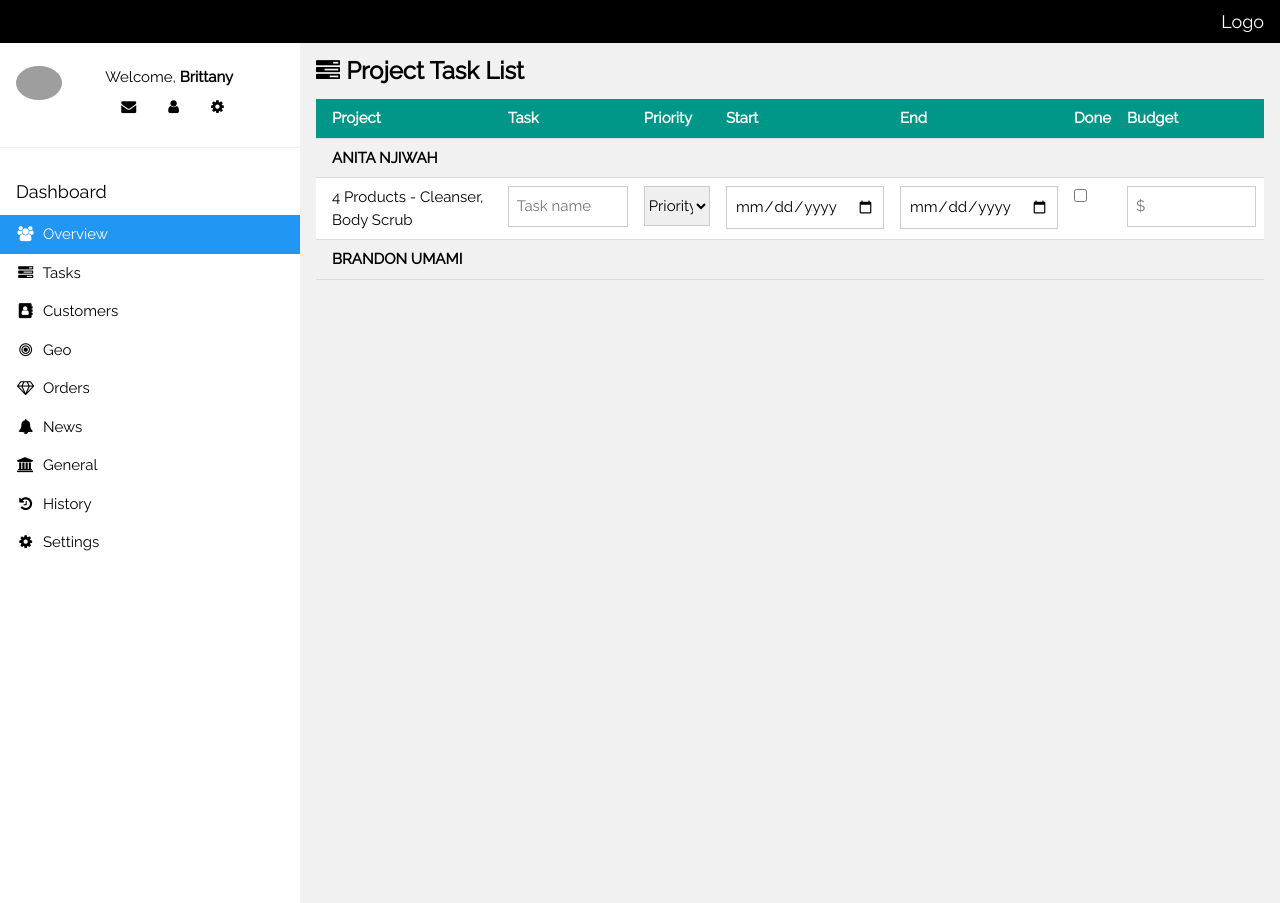
After one commit to bianca-amoako/ShyneBeauty, a Flask app: template templates/tasks.html in a window 1280 px wide. The commit adds this page. Run offline with Flask 3, Linux system fonts and the light colour scheme; the template is opened without the code that fills it, so the values that code supplies are empty; grey boxes are pictures that could not be loaded.

Commit message:
WIP for html

```diff
--- /dev/null
+++ b/templates/tasks.html
@@ -0,0 +1,128 @@
+<!DOCTYPE html>
+<html>
+<head>
+<title>Project Tasks</title>
+<meta charset="UTF-8">
+<meta name="viewport" content="width=device-width, initial-scale=1">
+<link rel="stylesheet" href="https://www.w3schools.com/w3css/5/w3.css">
+<link rel="stylesheet" href="https://fonts.googleapis.com/css?family=Raleway">
+<link rel="stylesheet" href="https://cdnjs.cloudflare.com/ajax/libs/font-awesome/4.7.0/css/font-awesome.min.css">
+
+<style>
+html,body,h1,h2,h3,h4,h5 {font-family: "Raleway", sans-serif}
+</style>
+</head>
+
+<body class="w3-light-grey">
+    <!-- TOP BAR -->
+<div class="w3-bar w3-top w3-black w3-large" style="z-index:4">
+    <button class="w3-bar-item w3-button w3-hide-large w3-hover-none w3-hover-text-light-grey" onclick="w3_open();"><i class="fa fa-bars"></i>  Menu</button>
+    <span class="w3-bar-item w3-right">Logo</span>
+</div>
+    <!-- SIDE MENU -->
+<nav class="w3-sidebar w3-collapse w3-white w3-animate-left" style="z-index:3;width:300px;" id="mySidebar"><br>
+    <div class="w3-container w3-row">
+        <div class="w3-col s4">
+            <img src="/w3images/avatar2.png" class="w3-circle w3-margin-right" style="width:46px">
+        </div>
+        <div class="w3-col s8 w3-bar">
+            <span>Welcome, <strong>Brittany</strong></span><br>
+            <a href="#" class="w3-bar-item w3-button"><i class="fa fa-envelope"></i></a>
+            <a href="#" class="w3-bar-item w3-button"><i class="fa fa-user"></i></a>
+            <a href="#" class="w3-bar-item w3-button"><i class="fa fa-cog"></i></a>
+        </div>
+    </div>
+    <hr>
+        <div class="w3-container">
+            <h5>Dashboard</h5>
+        </div>
+        <div class="w3-bar-block">
+            <a href="#" class="w3-bar-item w3-button w3-padding-16 w3-hide-large w3-dark-grey w3-hover-black" onclick="w3_close()" title="close menu"><i class="fa fa-remove fa-fw"></i>  Close Menu</a>
+            <a href="#" class="w3-bar-item w3-button w3-padding w3-blue"><i class="fa fa-users fa-fw"></i>  Overview</a>
+
+            <a href="tasks.html" class="w3-bar-item w3-button w3-padding"><i class="fa fa-tasks fa-fw"></i>  Tasks</a>
+            <a href="customers.html" class="w3-bar-item w3-button w3-padding"><i class="fa fa-address-book fa-fw"></i>  Customers</a>
+
+            <a href="#" class="w3-bar-item w3-button w3-padding"><i class="fa fa-bullseye fa-fw"></i>  Geo</a>
+            <a href="#" class="w3-bar-item w3-button w3-padding"><i class="fa fa-diamond fa-fw"></i>  Orders</a>
+            <a href="#" class="w3-bar-item w3-button w3-padding"><i class="fa fa-bell fa-fw"></i>  News</a>
+            <a href="#" class="w3-bar-item w3-button w3-padding"><i class="fa fa-bank fa-fw"></i>  General</a>
+            <a href="#" class="w3-bar-item w3-button w3-padding"><i class="fa fa-history fa-fw"></i>  History</a>
+            <a href="#" class="w3-bar-item w3-button w3-padding"><i class="fa fa-cog fa-fw"></i>  Settings</a><br><br>
+        </div>
+
+
+</nav>
+
+<div class="w3-main" style="margin-left:300px;margin-top:43px">
+
+<header class="w3-container">
+    <h3><b><i class="fa fa-tasks"></i> Project Task List</b></h3>
+</header>
+
+<div class="w3-container">
+<table class="w3-table w3-striped w3-bordered w3-white">
+
+<!-- Table Headers -->
+<tr class="w3-teal">
+<th>Project</th>
+<th>Task</th>
+<th>Priority</th>
+<th>Start</th>
+<th>End</th>
+<th>Done</th>
+<th>Budget</th>
+</tr>
+
+<!-- SAMPLE INPUT -->
+<!-- CUSTOMER GROUP -->
+<tr class="w3-light-grey">
+<td colspan="7"><b>ANITA NJIWAH</b></td>
+</tr>
+
+<tr>
+<td>4 Products - Cleanser, Body Scrub</td>
+<td>
+<input class="w3-input w3-border" type="text" placeholder="Task name">
+</td>
+<!-- PRIORITY DROPDOWN-->
+<td>
+<select class="w3-select w3-border">
+<option value="">Priority</option>
+<option>High</option>
+<option>Medium</option>
+<option>Low</option>
+</select>
+</td>
+
+<!-- DATE INPUT-->
+<td>
+<input class="w3-input w3-border" type="date">
+</td>
+<td>
+<input class="w3-input w3-border" type="date">
+</td>
+
+<!-- DONE CHECKBOX-->
+<td>
+<input type="checkbox">
+</td>
+
+<!-- BUDGET INPUT -->
+<td>
+<input class="w3-input w3-border" type="number" placeholder="$">
+</td>
+</tr>
+
+
+<!-- NEXT CUSTOMER -->
+<tr class="w3-light-grey">
+<td colspan="7"><b>BRANDON UMAMI</b></td>
+</tr>
+
+
+</table>
+</div>
+</div>
+</body>
+</html>
```
Also changed, not shown: templates/index.html (+5 -3 lines).
